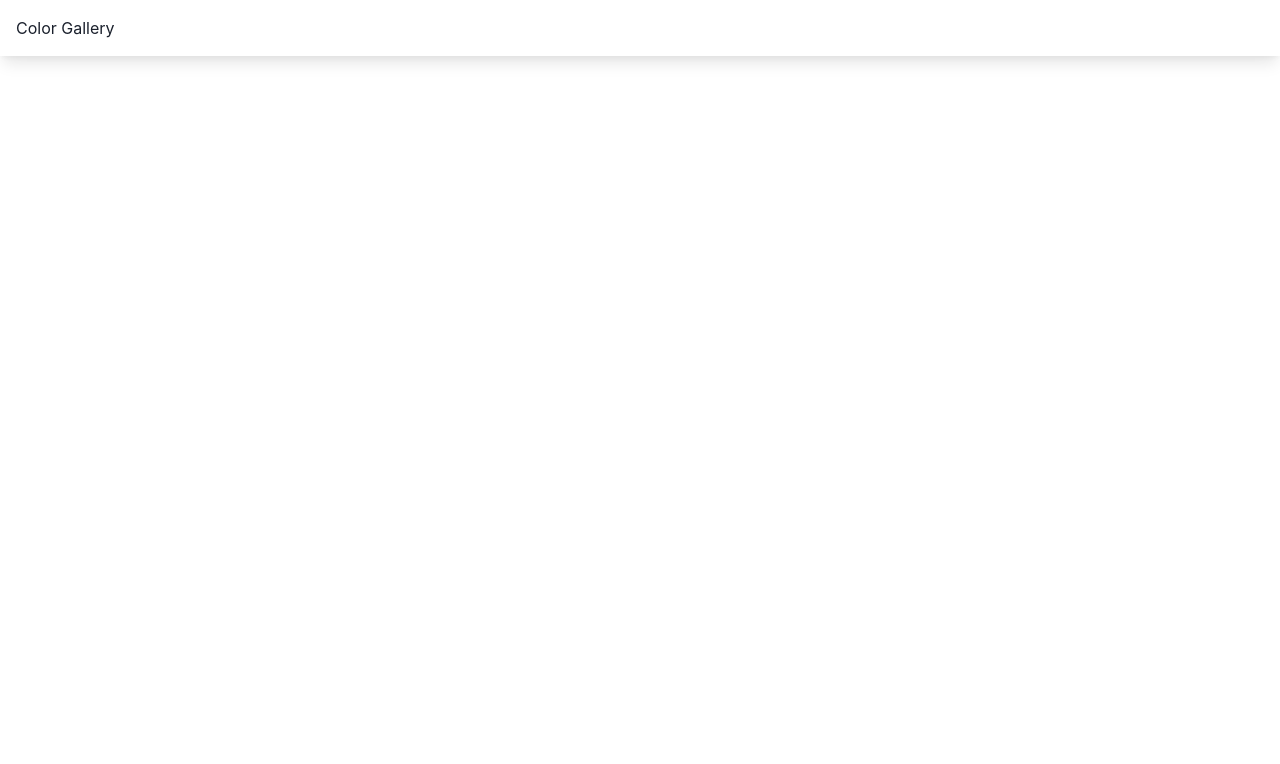
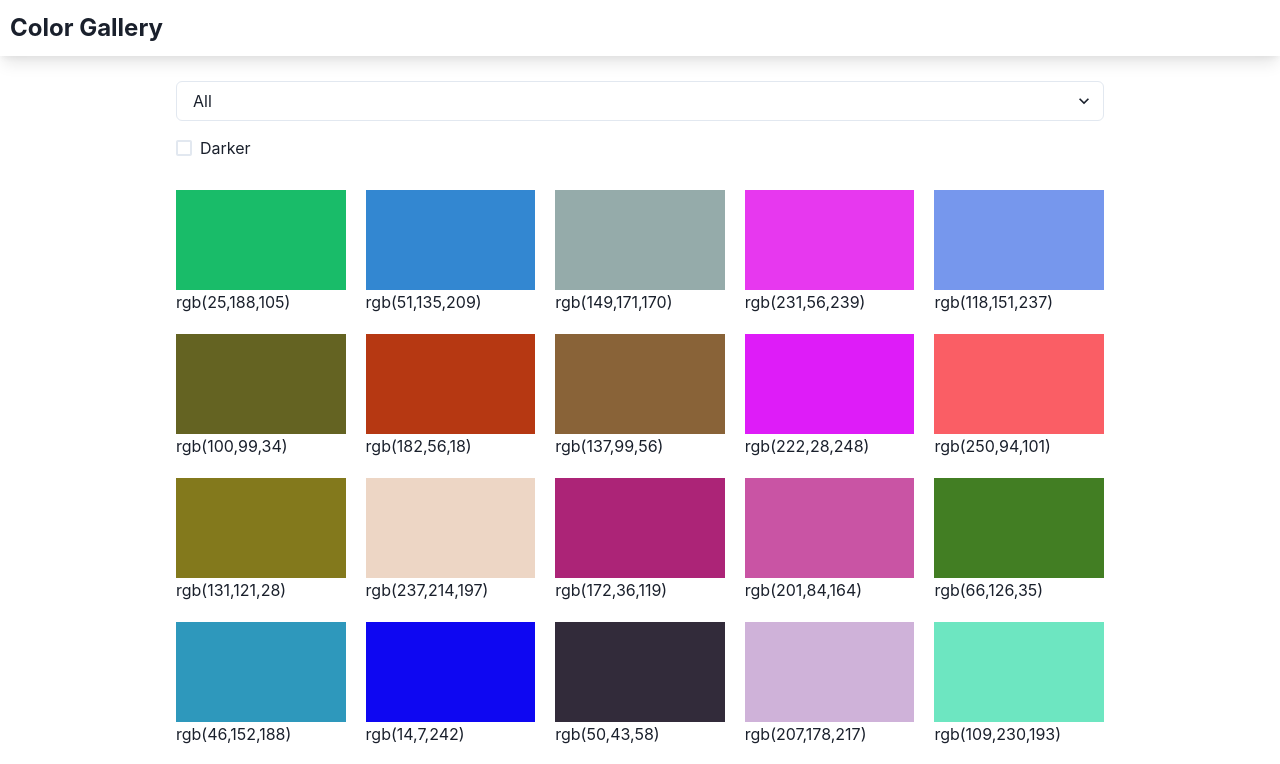
Before and after one commit to haris0/color-gallery, a React (Create React App) app: page / in a window 1280 px wide. Shown: the top 764 px of the page. Built offline with nearby package versions, Linux system fonts and the light colour scheme.

Commit message:
generate color and filtered it

```diff
--- a/public/index.html
+++ b/public/index.html
@@ -7,37 +7,16 @@
     <meta name="theme-color" content="#000000" />
     <meta
       name="description"
-      content="Web site created using create-react-app"
+      content="This application generate random color and filtered by 'category'"
     />
     <link rel="apple-touch-icon" href="%PUBLIC_URL%/logo192.png" />
-    <!--
-      manifest.json provides metadata used when your web app is installed on a
-      user's mobile device or desktop. See https://developers.google.com/web/fundamentals/web-app-manifest/
-    -->
+
     <link rel="manifest" href="%PUBLIC_URL%/manifest.json" />
-    <!--
-      Notice the use of %PUBLIC_URL% in the tags above.
-      It will be replaced with the URL of the `public` folder during the build.
-      Only files inside the `public` folder can be referenced from the HTML.
 
-      Unlike "/favicon.ico" or "favicon.ico", "%PUBLIC_URL%/favicon.ico" will
-      work correctly both with client-side routing and a non-root public URL.
-      Learn how to configure a non-root public URL by running `npm run build`.
-    -->
-    <title>React App</title>
+    <title>Color Gallery</title>
   </head>
   <body>
     <noscript>You need to enable JavaScript to run this app.</noscript>
     <div id="root"></div>
-    <!--
-      This HTML file is a template.
-      If you open it directly in the browser, you will see an empty page.
-
-      You can add webfonts, meta tags, or analytics to this file.
-      The build step will place the bundled scripts into the <body> tag.
-
-      To begin the development, run `npm start` or `yarn start`.
-      To create a production bundle, use `npm run build` or `yarn build`.
-    -->
   </body>
 </html>
--- a/src/App.tsx
+++ b/src/App.tsx
@@ -12,8 +12,8 @@ import {
 function App() {
   return (
     <Router>
+      <Header/>
       <Switch>
-        <Header/>
         <Route exact path="/" component={HomePage}/>
         <Route exact path="/404" component={PageError}/>
         <Redirect path="*" to="/404"/>
--- /dev/null
+++ b/src/components/BoxColor.tsx
@@ -0,0 +1,21 @@
+import React from 'react'
+import { Box, Text} from '@chakra-ui/react';
+
+type BoxProps = {
+  color: string,
+}
+
+function BoxColor({ color }: BoxProps) {
+  return (
+    <div>
+      <Box height="100px" bg={color}>
+
+      </Box>
+      <Text>
+          {color}
+      </Text>
+    </div>
+  )
+}
+
+export default BoxColor
--- a/src/components/Header.tsx
+++ b/src/components/Header.tsx
@@ -1,5 +1,5 @@
 import React from 'react'
-import {Flex} from "@chakra-ui/react";
+import {Flex, Text} from "@chakra-ui/react";
 import { Link } from "react-router-dom";
 
 export default function header() {
@@ -9,17 +9,21 @@ export default function header() {
       align="center"
       justify="space-between"
       overflow="hidden"
-      position="fixed"
       top="0"
       width="100%"
       wrap="wrap"
-      padding="1rem"
+      padding="10px"
       bg="white"
       boxShadow="lg"
-      marginBottom="15px">
+      marginBottom="25px">
       <Flex align="center" mr={5}>
       <Link to="/">
-        Color Gallery
+        <Text
+          fontWeight="Bold"
+          fontSize="x-large"
+          >
+          Color Gallery
+        </Text>
       </Link>
       </Flex>
     </Flex>
--- a/src/containers/HomePage.tsx
+++ b/src/containers/HomePage.tsx
@@ -1,11 +1,73 @@
-import React from 'react'
+import React, {useState, useEffect} from 'react'
+import { Container,
+         Select,
+         Checkbox,
+         Box,
+         SimpleGrid} from '@chakra-ui/react';
+import BoxColor from '../components/BoxColor'
 
-function home() {
+//Get RGB Random Color
+const getRandomColor = (n: number): { [key: string]: string[]; } =>{
+  let colors: { [key: string]: string[]; } = {};
+  let all: Array<string> = [];
+  let red: Array<string> = [];
+  let green: Array<string> = [];
+  let blue: Array<string> = [];
+  for(let i=0; i < n; i++){
+    let r:number=Math.floor(Math.random() * 255) + 1;
+    let g:number=Math.floor(Math.random() * 255) + 1;
+    let b:number=Math.floor(Math.random() * 255) + 1;
+    let color:string = 'rgb('+ r + ',' +  g +',' + b +')'
+    all.push(color);
+    if(r > g && r > b){
+      red.push(color)
+    }else if(g > r && g > b){
+      green.push(color)
+    }else{
+      blue.push(color)
+    }
+  }
+  colors = {
+    'All':all,
+    'Red':red,
+    'Green':green,
+    'Blue':blue
+  }
+  return colors
+};
+
+export default function HomePage() {
+  const [category, setCategory] = useState<string>("All");
+  const [colors, setColors] = useState<{ [key: string]: string[]; }>(getRandomColor(40));
+  const [selectedColors, setSelectedColors] = useState<string[]>([]);
+
+
+  useEffect(()=>{
+    setSelectedColors(colors[category])
+  },[category])
+
   return (
     <div>
-      Test
+      <Container
+        maxW="960px"
+        marginBottom="16px">
+        <Box>
+          <Select onChange={(e: React.ChangeEvent<{ value: string }>) => setCategory(e.target.value)}>
+            <option value="All">All</option>
+            <option value="Red">Red</option>
+            <option value="Green">Green</option>
+            <option value="Blue">Blue</option>
+          </Select>
+          <Checkbox marginTop="15px">Darker</Checkbox>
+        </Box>
+        <Box marginTop="20px">
+          <SimpleGrid columns={[2, null, 5]} marginTop="30px" spacing="20px">
+            {selectedColors.map(color => (
+              <BoxColor key={color} color={color}></BoxColor>
+            ))}
+          </SimpleGrid>
+        </Box>
+      </Container>
     </div>
   )
 }
-
-export default home
--- a/src/containers/PageError.tsx
+++ b/src/containers/PageError.tsx
@@ -1,9 +1,20 @@
 import React from 'react'
+import {Container, Text} from '@chakra-ui/react'
 
 function page404() {
   return (
     <div>
-      Page Not found 404
+      <Container
+        maxW="960px"
+        marginTop="85px"
+        marginBottom="16px"
+        textAlign="center">
+        <Text
+          fontSize="xx-large"
+          fontWeight="bolder">
+          Page Not Found
+        </Text>
+      </Container>
     </div>
   )
 }
```
Also changed, not shown: Preview.png (added), 1 other file (tests, documents, lock files or other folders).
